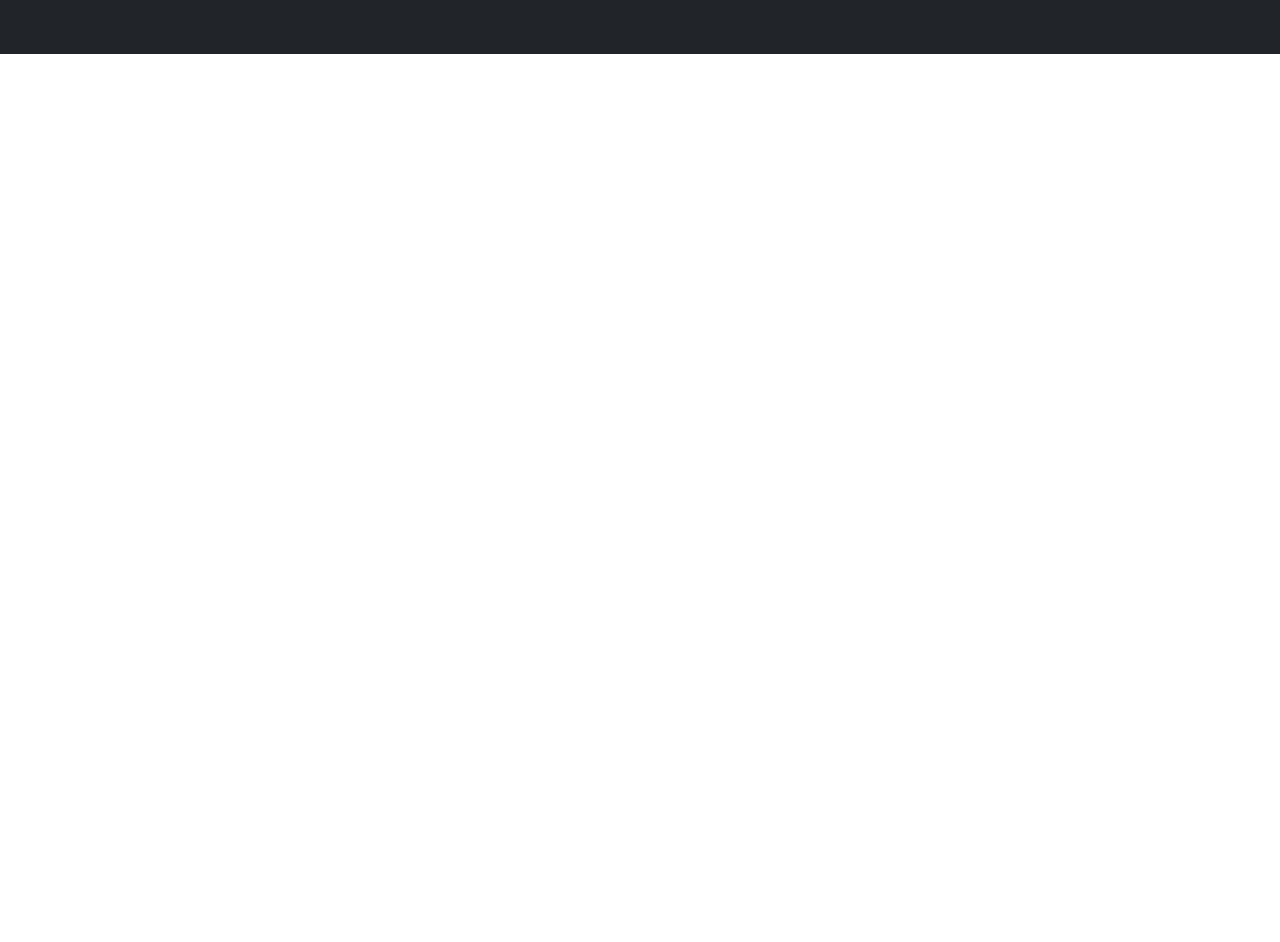
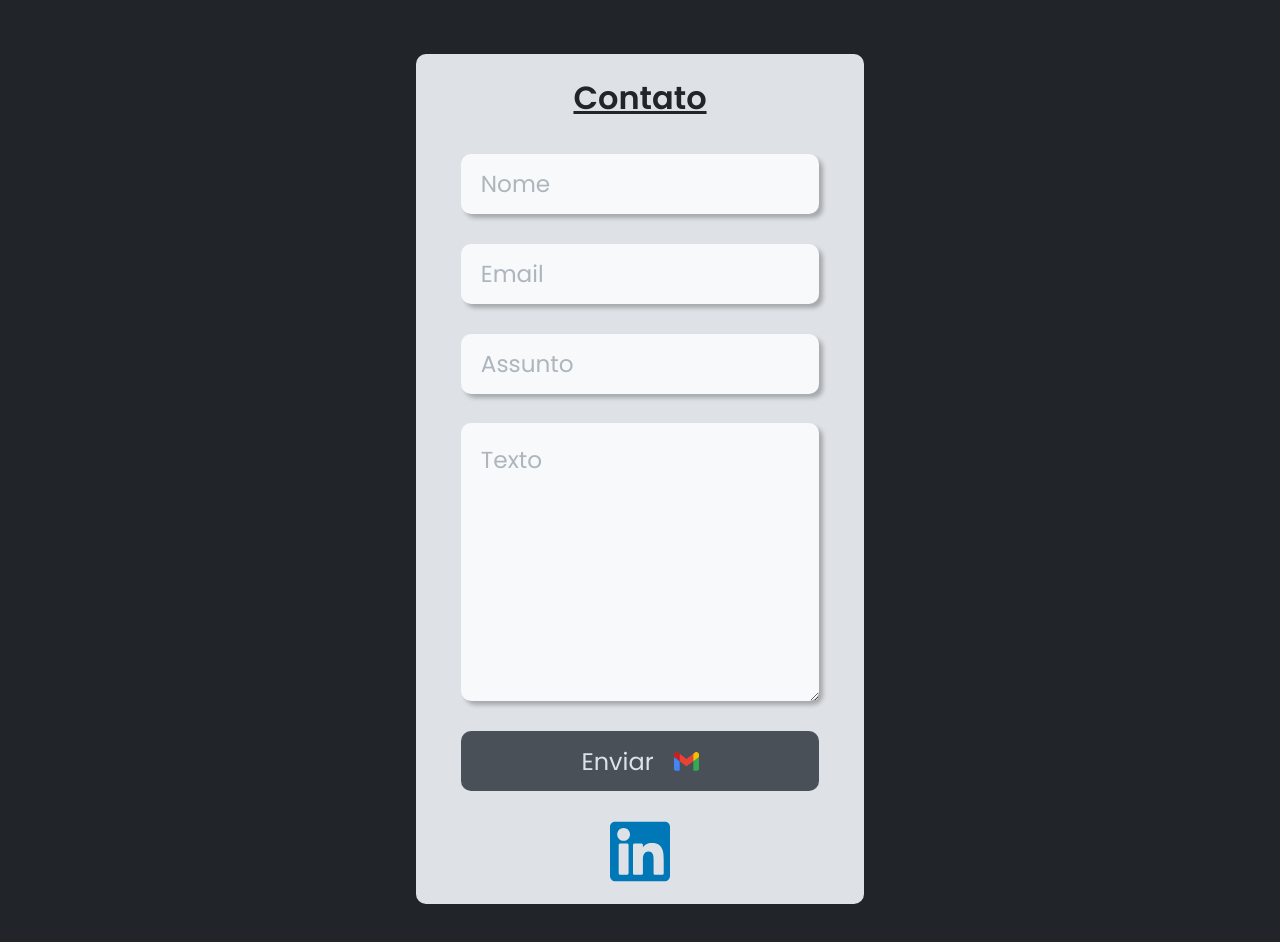
Before and after one commit to LuisEduardo20/Portfolio, a React (Create React App) app: page / in a window 1280 px wide. Shown: the part 1660-2602 px from the top of the page. Before the commit the page ends 1714 px from the top, so only its background shows below. Built offline with nearby package versions, Linux system fonts and the light colour scheme.

Commit message:
Corpo do formulário de contato

```diff
--- a/src/components/Contact/index.tsx
+++ b/src/components/Contact/index.tsx
@@ -1,5 +1,37 @@
+import { Container, Title, Form, Input, Text, Submit } from "./style";
+
+import gmailIcon from "../../assets/gmail.svg";
+import linkedinIcon from "../../assets/linkedin.svg";
+
 const Contact = () => {
-  return <div></div>;
+  return (
+    <Container id='contato'>
+      <Title>Contato</Title>
+
+      <Form>
+        <Input type='text' placeholder='Nome' />
+
+        <Input type='text' placeholder='Email' />
+
+        <Input type='text' placeholder='Assunto' />
+
+        <Text rows={7} placeholder='Texto'></Text>
+
+        <Submit>
+          Enviar
+          <img src={gmailIcon} alt='Ícone do Gmail' />
+        </Submit>
+
+        <a
+          href='https://www.linkedin.com/in/luis-eduardo-santos-costa-5369841b3/'
+          target='_blank'
+          rel='noreferrer'
+        >
+          <img src={linkedinIcon} alt='Ícone do Linkedin' />
+        </a>
+      </Form>
+    </Container>
+  );
 };
 
 export default Contact;
--- /dev/null
+++ b/src/components/Contact/style.ts
@@ -0,0 +1,135 @@
+import styled from "styled-components";
+
+export const Container = styled.div`
+  width: 35%;
+  height: 850px;
+  margin: 40px 0 40px 0;
+
+  background-color: var(--white);
+  border-radius: 10px;
+
+  display: grid;
+  grid-template-columns: 1fr;
+  grid-template-rows: 10% 1fr;
+
+  @media screen and (max-width: 768px) {
+    width: 90%;
+
+    margin: 20px 0 20px 0;
+    padding: 20px;
+
+    grid-template-rows: 8% 1fr;
+  }
+`;
+
+export const Title = styled.h2`
+  margin-top: 20px;
+
+  color: var(--black);
+  font-weight: 600;
+  font-size: 2rem;
+  text-decoration: underline;
+  text-align: center;
+
+  @media screen and (max-width: 768px) {
+    margin-top: 0px;
+  }
+`;
+
+export const Form = styled.form`
+  width: 100%;
+  /* background-color: red; */
+
+  display: flex;
+  align-items: center;
+  justify-content: space-around;
+  flex-direction: column;
+`;
+
+export const Input = styled.input`
+  width: 80%;
+  height: 60px;
+
+  font-size: 1.45rem;
+  text-indent: 20px;
+
+  color: var(--black);
+  background-color: var(--input-background);
+
+  border: none;
+  border-radius: 10px;
+  box-shadow: 4px 4px 4px rgba(0, 0, 0, 0.25);
+
+  &:focus {
+    outline: none;
+  }
+
+  &::placeholder {
+    color: var(--input-placeholder);
+  }
+
+  @media screen and (max-width: 768px) {
+    width: 100%;
+  }
+`;
+
+export const Text = styled.textarea`
+  width: 80%;
+  font-size: 1.45rem;
+  padding: 20px;
+
+  color: var(--black);
+  background-color: var(--input-background);
+
+  border: none;
+  border-radius: 10px;
+  box-shadow: 4px 4px 4px rgba(0, 0, 0, 0.25);
+
+  &:focus {
+    outline: none;
+  }
+
+  &::placeholder {
+    color: var(--input-placeholder);
+  }
+
+  @media screen and (max-width: 768px) {
+    width: 100%;
+  }
+`;
+
+export const Submit = styled.button`
+  width: 80%;
+  height: 60px;
+
+  display: flex;
+  align-items: center;
+  justify-content: center;
+
+  font-size: 1.5rem;
+
+  color: var(--white);
+  background-color: var(--button-background);
+  border: 0;
+  border-radius: 10px;
+
+  cursor: pointer;
+
+  transition: 0.2s;
+
+  &:hover {
+    background-color: var(--black);
+  }
+
+  & > img {
+    margin-left: 20px;
+  }
+
+  @media screen and (max-width: 768px) {
+    width: 100%;
+
+    & > img {
+      margin-left: 10px;
+    }
+  }
+`;
```
